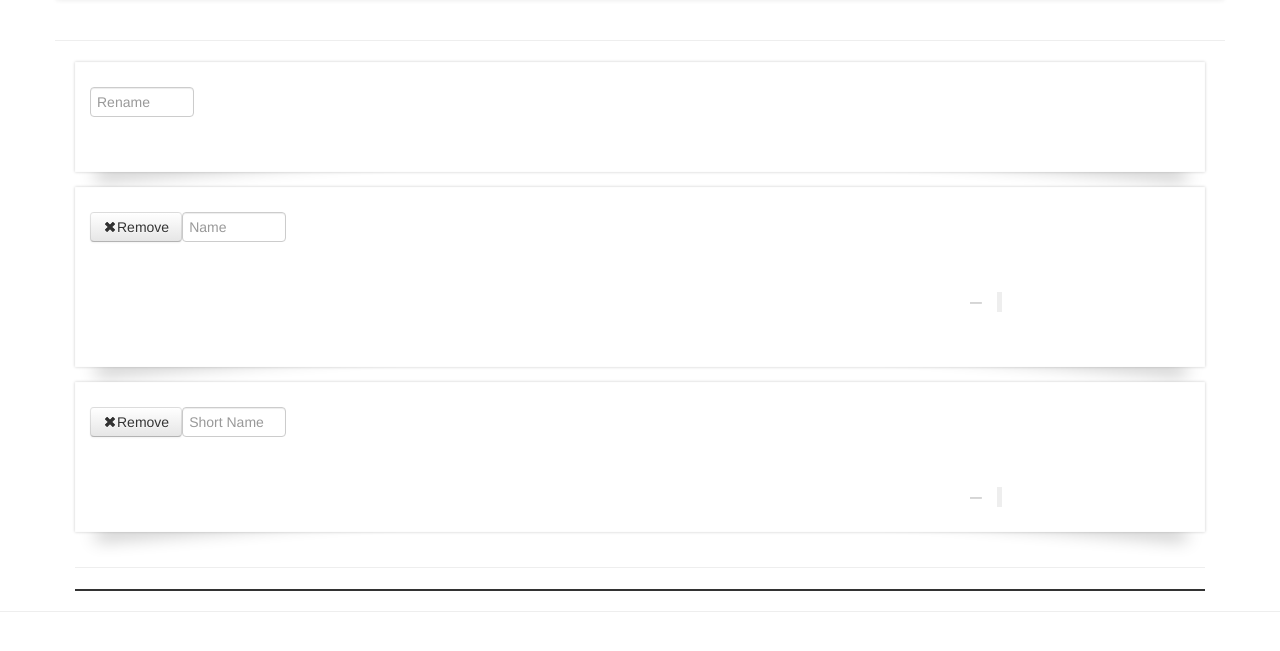
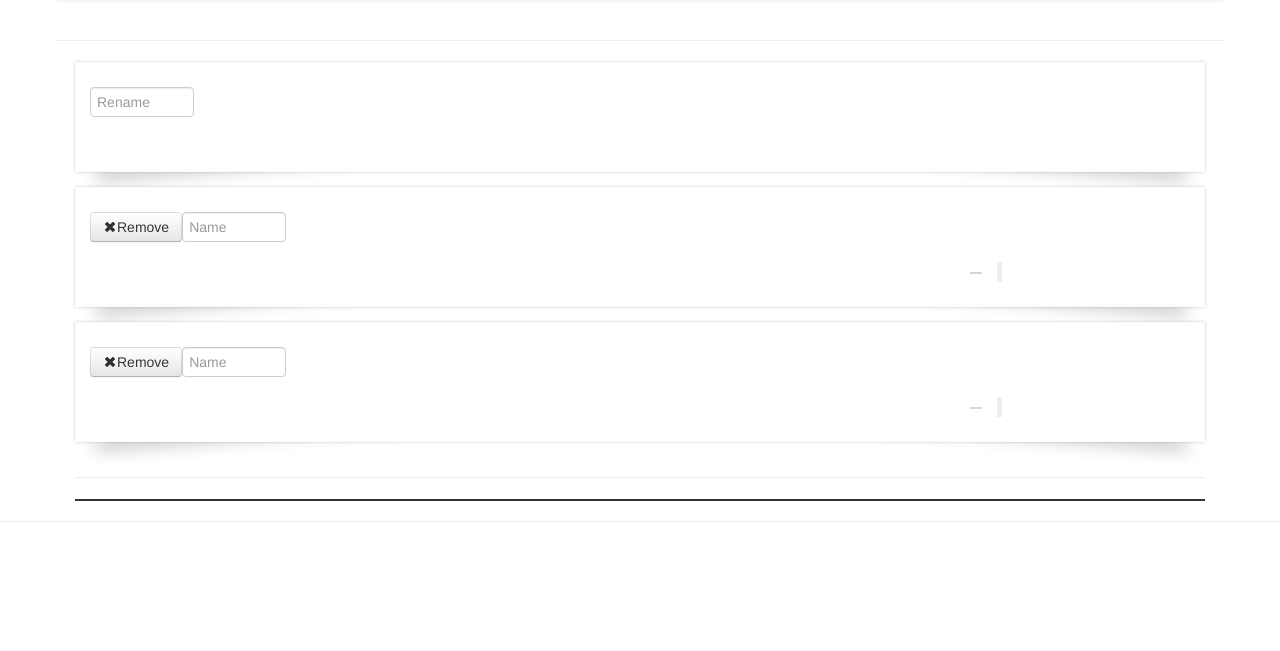
Before and after one commit to cinjon/kaizen-web, a Flask app: template web/app/templates/user_mapping.html in a window 1280 px wide. Shown: the part 42-693 px from the top of the page. Run offline with Flask 2, Linux system fonts and the light colour scheme; a user stored in the database is signed in; tables that the repository leaves empty hold one stand-in row (values such as "Sample post"); the template is opened without the code that fills it: values that come from a table or form of the project are taken from there, most other values are stand-ins (such as "Sample title", 1, 10 or a date in 2020); parts of the project's set-up code (start-up, migrations or seed data) failed here and were passed over; some libraries are stand-ins or nearby versions.

Commit message:
more changes to user_mapping.py, mostly around the msg at the top, but also to the view code

```diff
--- a/web/app/static/js/user_mapping.js
+++ b/web/app/static/js/user_mapping.js
@@ -30,8 +30,8 @@ var connect_tool_node;
 function showMappingVisualization(server_data, show) {
     if (server_data && show) {
         mapdata = server_data;
+        start_map_sandlot();
         display_root();
-        start_map_sandlot();
     }
 }
 
@@ -111,9 +111,8 @@ _make_connection_tool = function() {
 
 connect_tool_click = function() {
     connect_tool_state = !connect_tool_state
-    console.log(connect_tool_state);
     if (connect_tool_state) {
-        $("#tconnectTool").text("Connect On");
+        $("#tconnectTool").text("Select Start");
     } else {
         $("#tconnectTool").text("Connect Off");
         clean_connect_selection();
@@ -126,6 +125,10 @@ clean_connect_selection = function() {
 
 display_root = function() {
     $("#rootTitle").html(mapdata.mapping.name);
+    console.log(sites);
+    console.log(notes);
+    $("#rootCountSites").html("<p>Sites: " + Object.size(sites) + "</p>");
+    $("#rootCountNotes").html("<p>Notes: " + Object.size(notes) + "</p>");
     $("#map-site").hide();
     $("#map-note").hide();
     $("#map-root").show();
@@ -370,9 +373,8 @@ $(function() {
     $('input.nameNote').keyup(function(event){
         if(event.keyCode == 13){
             $.getJSON("{{ url_for('name_note') }}", {
-                loopId: $(this).closest('.controls-wrapper').children('.loopId').val(),
-                targetIndex: $(this).val(),
-                mapId: $(this).closest('.controls-wrapper').children('.mapId').val()
+                noteId: $("#noteId").val(),
+                newName: $(this).val()
             }, function(data) {
                 window.console.log(data.result);
             });
@@ -394,6 +396,13 @@ $(function() {
     });
 });
 
+Object.size = function(obj) {
+    var size = 0, key;
+    for (key in obj) {
+        if (obj.hasOwnProperty(key)) size++;
+    }
+    return size;
+};
 
 // fitString = function(ctx, str, widthMax) {
 //     var textBlock = [];
--- a/web/app/templates/note_banner_nonmodal.html
+++ b/web/app/templates/note_banner_nonmodal.html
@@ -3,7 +3,7 @@
     <div class="box-wrapper">
       <div class="box shadow-box">
         <div class="controls-wrapper highcontrols-wrapper">
-          <input id="loopId" class="loopId" type="hidden"/>
+          <input id="noteId" class="noteId" type="hidden"/>
           <input id="mapId" class="mapId" type="hidden"/>
           <div class="row-fluid">
             <div class="span7">
@@ -15,17 +15,13 @@
               <div class="btn-toolbar margin-left pull-left">
                 <input type="text" class="input-small nameNote" placeholder="Name">
               </div>
+              <p id="noteName" class="muted margin-top:15px"></p>
             </div>
             <div class="span5"></div>
           </div>
         </div>
-        <div class="row-fluid margin-bottom">
-          <div class="span11">
-            <span id="noteTime" class="pull-right"></span>
-          </div>
-        </div>
         <div class="row-fluid">
-          <div class="span8 offset2">
+          <div class="span9 offset1">
             <blockquote class="pull-right">
                 <p id="noteText" class="noteText zoom-box" data-toggle="modal"></p>
                 <small>
@@ -33,10 +29,8 @@
                 </small>
               </blockquote>
           </div>
-        </div>
-        <div class="row-fluid">
-          <div class="span5">
-            <h6 id="noteName" class="muted pull-left"></h6>
+          <div class="span2 pull-right">
+            <span id="noteTime"></span>
           </div>
         </div>
       </div>
--- a/web/app/templates/root_banner_nonmodal.html
+++ b/web/app/templates/root_banner_nonmodal.html
@@ -12,14 +12,17 @@
                 <input type="text" class="input-small nameRoot" placeholder="Rename">
               </div>
             </div>
-            <div class="span5"></div>
           </div>
         </div>
         <div class="row-fluid">
-          <div class="span8 offset2">
+          <div class="span7">
             <blockquote class="pull-right">
                 <p id="rootTitle" class="siteText zoom-box" data-toggle="modal"></p>
             </blockquote>
+          </div>
+          <div class="span2 offset3 pull-right">
+            <div class="row-fluid" id="rootCountSites"></div>
+            <div class="row-fluid" id="rootCountNotes"></div>
           </div>
         </div>
       </div>
--- a/web/app/templates/site_banner_nonmodal.html
+++ b/web/app/templates/site_banner_nonmodal.html
@@ -12,19 +12,15 @@
                 </div>
               </div>
               <div class="btn-toolbar margin-left pull-left">
-                <input type="text" class="input-small shortName" placeholder="Short Name">
+                <input type="text" class="input-small shortName" placeholder="Name">
               </div>
+              <h6 id="siteName" class="muted pull-left"></h6>
             </div>
             <div class="span5"></div>
           </div>
         </div>
-        <div class="row-fluid margin-bottom">
-          <div class="span11">
-            <span id="siteTime" class="pull-right"></span>
-          </div>
-        </div>
         <div class="row-fluid">
-          <div class="span8 offset2">
+          <div class="span9 offset1">
             <blockquote class="pull-right">
               <p id="siteTitle" class="siteText zoom-box" data-toggle="modal"></p>
               <small>
@@ -32,6 +28,9 @@
               </small>
             </blockquote>
           </div>
+          <div class="span2 pull-right">
+            <span id="siteTime"></span>
+          </div>
         </div>
       </div>
     </div>
```
Also changed, not shown: web/app/views/user_mapping.py (+14 -0 lines). Lines whose indentation alone changed are shown as unchanged.
